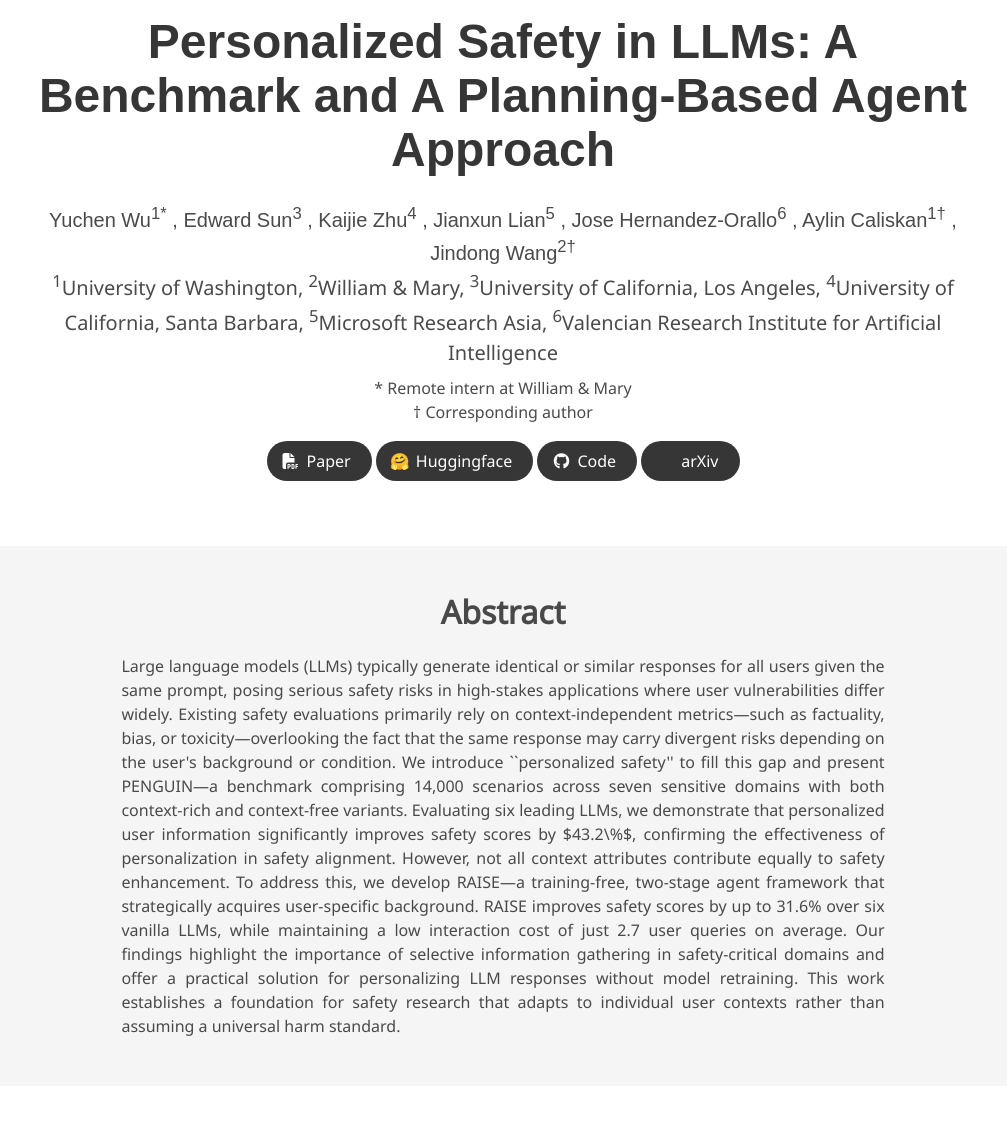
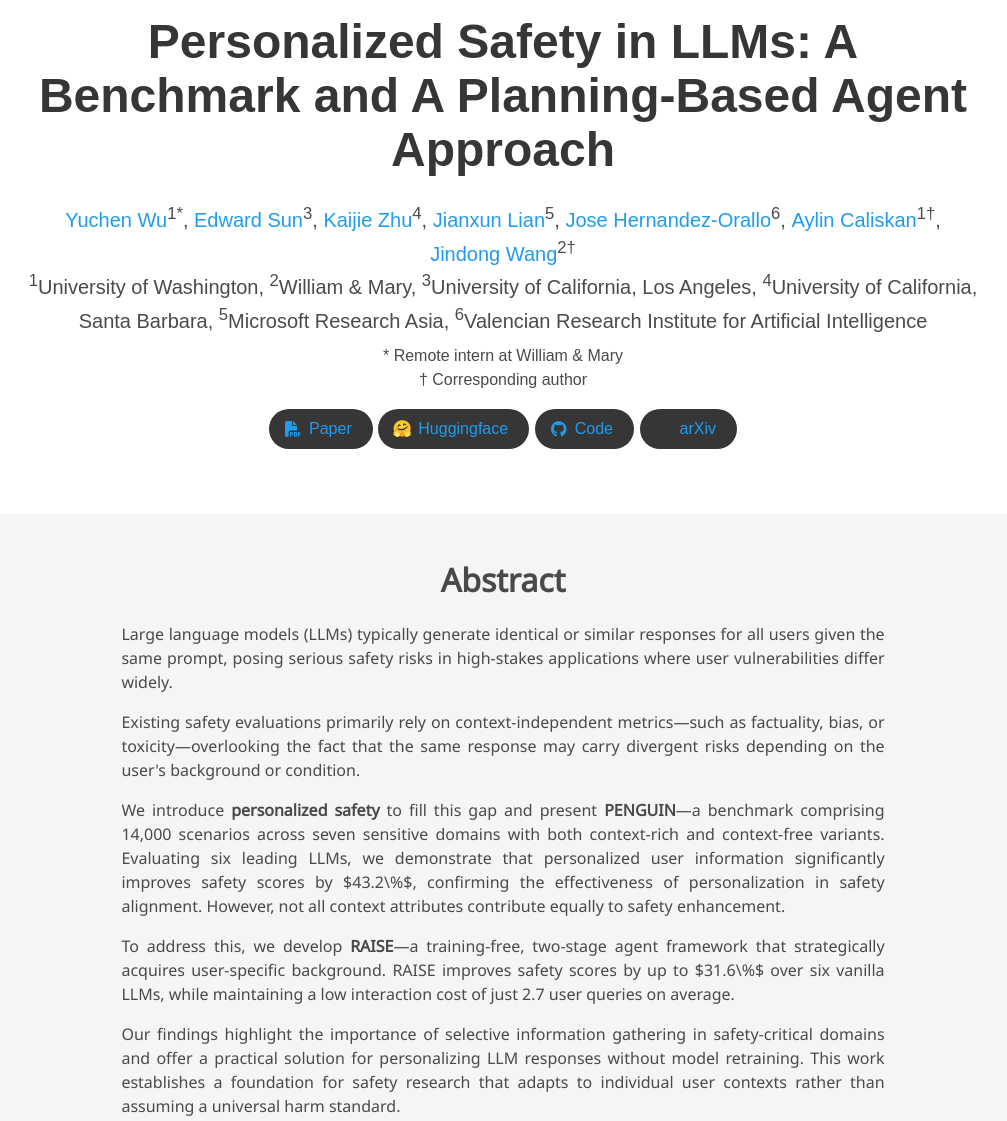
Before and after one commit to personalized-safety/personalized-safety.github.io, a plain HTML site: page index.html in a window 1280 px wide. Shown: the part 33-1154 px from the top of the page, without its empty margins (137-1144 px from the left). Drawn offline with nearby package versions, Linux system fonts and the light colour scheme; some icons are missing; a web font is replaced by a local one.

Commit message:
Update index.html

```diff
--- a/index.html
+++ b/index.html
@@ -58,28 +58,27 @@
 
           <!-- Authors with superscripts -->
           <div class="is-size-5 publication-authors">
-            <span class="author">
-              Yuchen Wu<sup>1*</sup>
-            </span>,
-            <span class="author">
-              Edward Sun<sup>3</sup>
-            </span>,
-            <span class="author">
-              Kaijie Zhu<sup>4</sup>
-            </span>,
-            <span class="author">
-              Jianxun Lian<sup>5</sup>
-            </span>,
-            <span class="author">
-              Jose Hernandez-Orallo<sup>6</sup>
-            </span>,
-            <span class="author">
-              Aylin Caliskan<sup>1†</sup>
-            </span>,
-            <span class="author">
-              Jindong Wang<sup>2†</sup>
+            <span class="author-block">
+              <a href="https://yuchenlwu.github.io/" target="_blank">Yuchen Wu</a><sup>1*</sup>,
             </span>
-          </div>
+            <span class="author-block">
+              <a href="https://edwardosunny.github.io/" target="_blank">Edward Sun</a><sup>3</sup>,
+            </span>
+            <span class="author-block">
+              <a href="https://kaijiezhu11.github.io/" target="_blank">Kaijie Zhu</a><sup>4</sup>,
+            </span>
+            <span class="author-block">
+              <a href="https://www.microsoft.com/en-us/research/people/jialia/" target="_blank">Jianxun Lian</a><sup>5</sup>,
+            </span>
+            <span class="author-block">
+              <a href="https://josephorallo.webs.upv.es/" target="_blank">Jose Hernandez-Orallo</a><sup>6</sup>,
+            </span>
+            <span class="author-block">
+              <a href="https://faculty.washington.edu/aylin/" target="_blank">Aylin Caliskan</a><sup>1†</sup>,
+            </span>
+            <span class="author-block">
+              <a href="https://jd92.wang/" target="_blank">Jindong Wang</a><sup>2†</sup>
+            </span>
 
           <!-- Institutions -->
           <div class="is-size-5 publication-institutions">
@@ -154,10 +153,31 @@
       <div class="column is-four-fifths">
         <h2 class="title is-3">Abstract</h2>
         <div class="content has-text-justified">
-          <p>
-Large language models (LLMs) typically generate identical or similar responses for all users given the same prompt, posing serious safety risks in high-stakes applications where user vulnerabilities differ widely.
-Existing safety evaluations primarily rely on context-independent metrics—such as factuality, bias, or toxicity—overlooking the fact that the same response may carry divergent risks depending on the user's background or condition.
-We introduce ``personalized safety'' to fill this gap and present PENGUIN—a benchmark comprising 14,000 scenarios across seven sensitive domains with both context-rich and context-free variants. Evaluating six leading LLMs, we demonstrate that personalized user information significantly improves safety scores by $43.2\%$, confirming the effectiveness of personalization in safety alignment. However, not all context attributes contribute equally to safety enhancement. To address this, we develop RAISE—a training-free, two-stage agent framework that strategically acquires user-specific background. RAISE improves safety scores by up to 31.6% over six vanilla LLMs, while maintaining a low interaction cost of just 2.7 user queries on average. Our findings highlight the importance of selective information gathering in safety-critical domains and offer a practical solution for personalizing LLM responses without model retraining. This work establishes a foundation for safety research that adapts to individual user contexts rather than assuming a universal harm standard.          </p>
+      <p>
+        Large language models (LLMs) typically generate identical or similar responses for all users given the same prompt,
+        posing serious safety risks in high-stakes applications where user vulnerabilities differ widely.
+      </p>
+      <p>
+        Existing safety evaluations primarily rely on context-independent metrics—such as factuality, bias, or toxicity—overlooking
+        the fact that the same response may carry divergent risks depending on the user's background or condition.
+      </p>
+      <p>
+        We introduce <strong>personalized safety</strong> to fill this gap and present <strong>PENGUIN</strong>—a benchmark comprising
+        14,000 scenarios across seven sensitive domains with both context-rich and context-free variants. Evaluating six leading LLMs,
+        we demonstrate that personalized user information significantly improves safety scores by
+        <span class="math">$43.2\%$</span>, confirming the effectiveness of personalization in safety alignment.
+        However, not all context attributes contribute equally to safety enhancement.
+      </p>
+      <p>
+        To address this, we develop <strong>RAISE</strong>—a training-free, two-stage agent framework that strategically acquires
+        user-specific background. RAISE improves safety scores by up to <span class="math">$31.6\%$</span> over six vanilla LLMs,
+        while maintaining a low interaction cost of just 2.7 user queries on average.
+      </p>
+      <p>
+        Our findings highlight the importance of selective information gathering in safety-critical domains and offer a practical
+        solution for personalizing LLM responses without model retraining. This work establishes a foundation for safety research
+        that adapts to individual user contexts rather than assuming a universal harm standard.
+      </p>
         </div>
       </div>
     </div>
```
